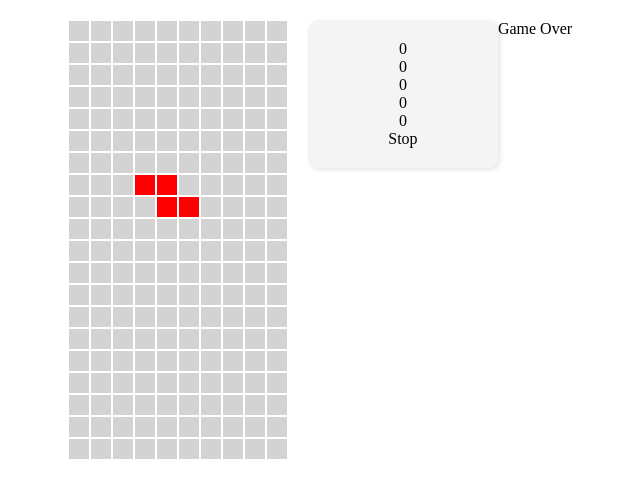
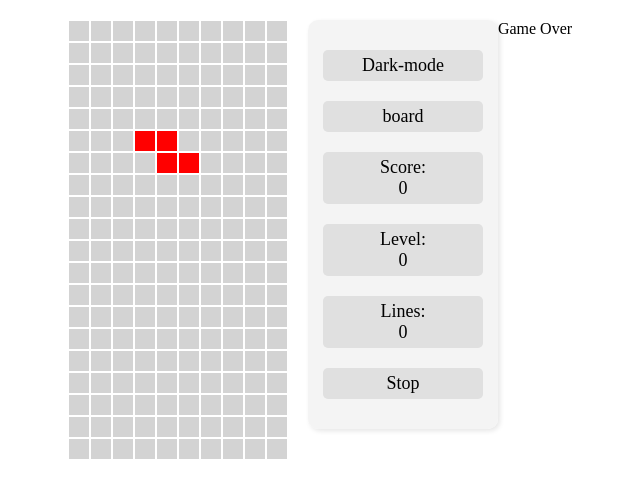
Before and after one commit to jeremyf2020/tetris, a website with bundled scripts: page index.html in a window 1280 px wide. Shown: the whole page, without its empty margins (320-960 px from the left). Built offline with nearby package versions, Linux system fonts and the light colour scheme.

Commit message:
update: score, level, lines calC

```diff
--- a/index.html
+++ b/index.html
@@ -12,11 +12,20 @@
     <div id="canvas">
     </div>
     <div id="side-board">
-        <div id="dark-mode-toggle">0</div>
-        <div id="next-tetrominoe">0</div>
-        <div id="score">0</div>
-        <div id="level">0</div>
-        <div id="lines">0</div>
+        <div id="dark-mode-toggle">Dark-mode</div>
+        <div id="next-tetrominoe">board</div>
+        <div>
+            <p>Score:</p>
+            <span id="score">0</span>
+        </div>
+        <div>
+            <p>Level:</p>
+            <span id="level">0</span>
+        </div>
+        <div>
+            <p>Lines:</p>
+            <span id="lines">0</span>
+        </div>
         <div id="btns">Stop</div>
     </div>
     <div id="modal">
--- a/main.js
+++ b/main.js
@@ -12,6 +12,8 @@ let currentTetrominoe = createTetromino(matrices, boardWidth);
 
 
 updateTetriminos('add', 'current', currentTetrominoe);
+
+
 let speedControl = {
     level: 1,
     clearedRows: 0,
@@ -65,10 +67,12 @@ function moveDown(deltaY) {
         });
         currentTetrominoe = createTetromino(matrices, boardWidth);
         const removedRows = checkFilledRows();
+        document.querySelector('#lines').innerHTML = Number(document.querySelector('#lines').innerHTML) + removedRows;
         const score = calculateScore(removedRows, speedControl.level)
         document.querySelector('#score').innerHTML = Number(document.querySelector('#score').innerHTML) + score;
         speedControl.clearedRows += removedRows;
         speedControl.level = Math.floor(speedControl.clearedRows / 10);
+        document.querySelector('#level').innerHTML = Number(speedControl.level);
         speedControl.speed = speedControl.level < 10 ? 1000 - speedControl.level * 100 : 100 - speedControl.level;
 
         updateTetriminos('add', 'current', currentTetrominoe);
--- a/styles.css
+++ b/styles.css
@@ -56,3 +56,17 @@ body {
   box-shadow: 2px 2px 5px rgba(0, 0, 0, 0.1);
   margin-left: 20px;
 }
+
+#side-board div {
+  margin: 10px 0;
+  padding: 5px;
+  width: 100%;
+  text-align: center;
+  font-size: 18px;
+  background-color: #e0e0e0;
+  border-radius: 5px;
+}
+
+p {
+  margin: 0;
+}
```
